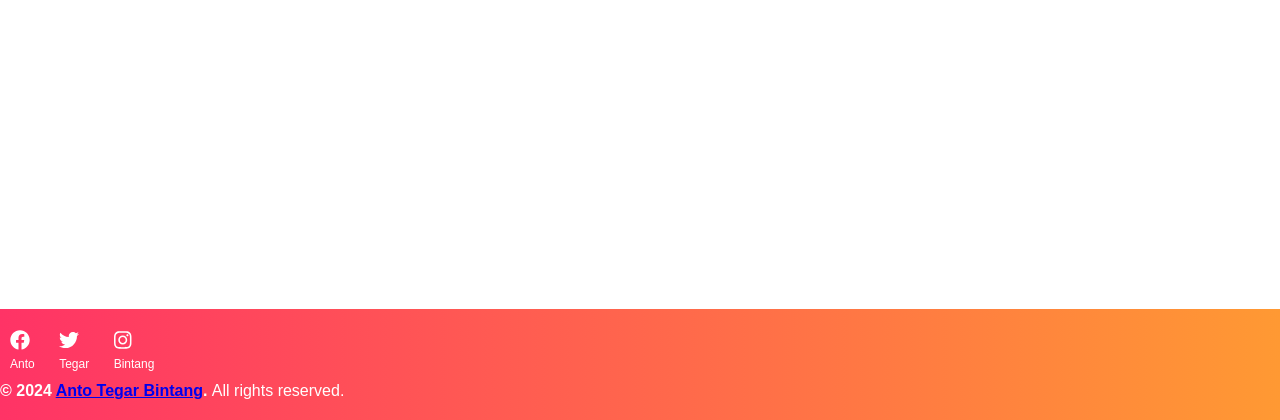
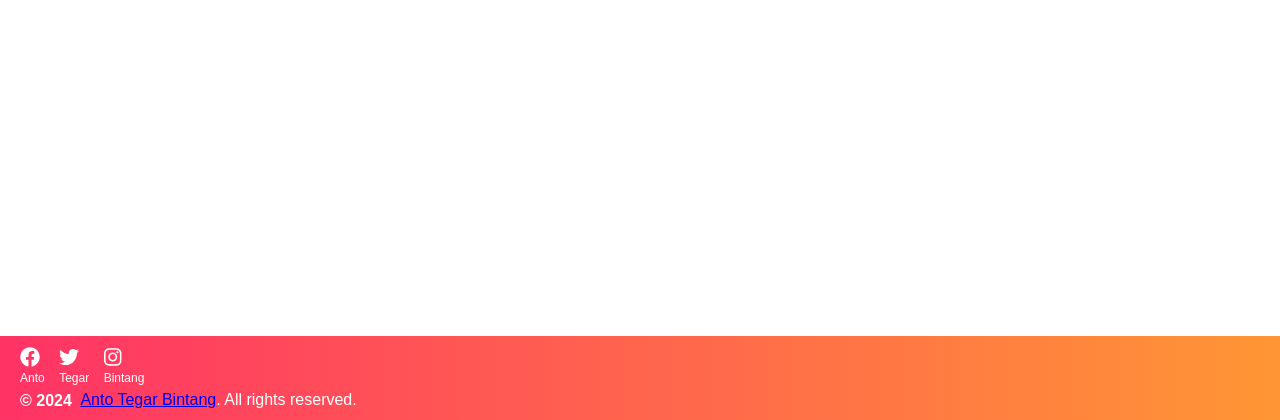
Before and after one commit to Sarjimaxwin/Aplikasi-Pengiriman-Barangs, a PHP site: page /footer.php in a window 1280 px wide. Shown: the part 380-800 px from the top of the page. Run offline with PHP 8.4, Linux system fonts and the light colour scheme.

Commit message:
Ubahfooter.php

```diff
--- a/footer.php
+++ b/footer.php
@@ -17,17 +17,17 @@
             background-image: linear-gradient(to right, #ff3366, #ff9933);
             color: white;
             text-align: left;
-            padding: 20px 0;
+            padding: 10px 20px; /* Adjusted padding to make footer shorter */
             position: fixed;
             bottom: 0;
             width: 100%;
         }
         .social-icons {
-            margin-bottom: 10px;
+            margin-bottom: 5px; /* Adjusted margin bottom */
         }
         .social-icons a {
             color: white;
-            margin: 0 10px;
+            margin-right: 10px;
             font-size: 20px;
             display: inline-block;
             transition: transform 0.3s ease;
@@ -38,7 +38,12 @@
         .social-icons .icon-label {
             display: block;
             font-size: 12px;
-            margin-top: 5px;
+            margin-top: 2px; /* Adjusted margin top */
+        }
+        b {
+            display: inline-block;
+            vertical-align: middle;
+            margin-right: 5px;
         }
     </style>
 </head>
@@ -58,10 +63,8 @@
                 <span class="icon-label">Bintang</span>
             </a>
         </div>
-        <b>
-            <span>&copy; 2024 </span>
-            <a href="#" class="text-decoration-none">Anto Tegar Bintang</a>.
-        </b>
+        <b>&copy; 2024 </b>
+        <a href="#" class="text-decoration-none">Anto Tegar Bintang</a>.
         All rights reserved.
     </footer>
     <!-- Your other HTML content here -->
```
